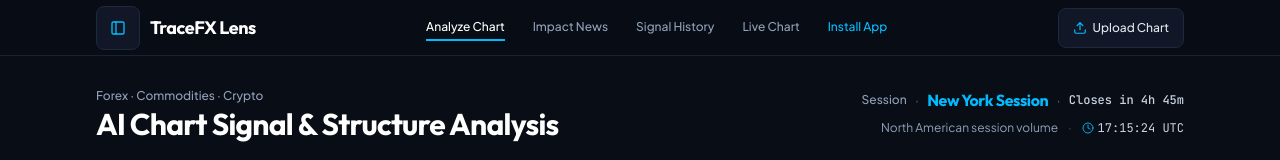
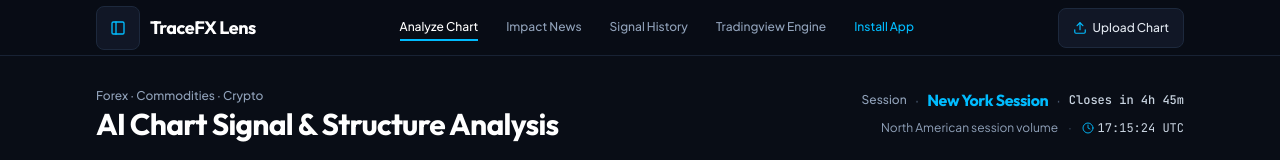
Before and after one commit to ForexAuto/Tracefxlens, a Next.js app: page / in a window 1280 px wide. Shown: the top 160 px of the page. Built offline with nearby package versions, Linux system fonts and the light colour scheme; no server answers.

Commit message:
Rename 'Live Chart' to 'Tradingview Engine'

```diff
--- a/components/navigation-sidebar.tsx
+++ b/components/navigation-sidebar.tsx
@@ -182,7 +182,7 @@ export function AppHeaderWithSidebar({
                   : 'border-transparent text-slate-400 hover:text-slate-200'
               }`}
             >
-              Live Chart
+              Tradingview Engine
             </Link>
             {!isInstalled && (
               <button
```
